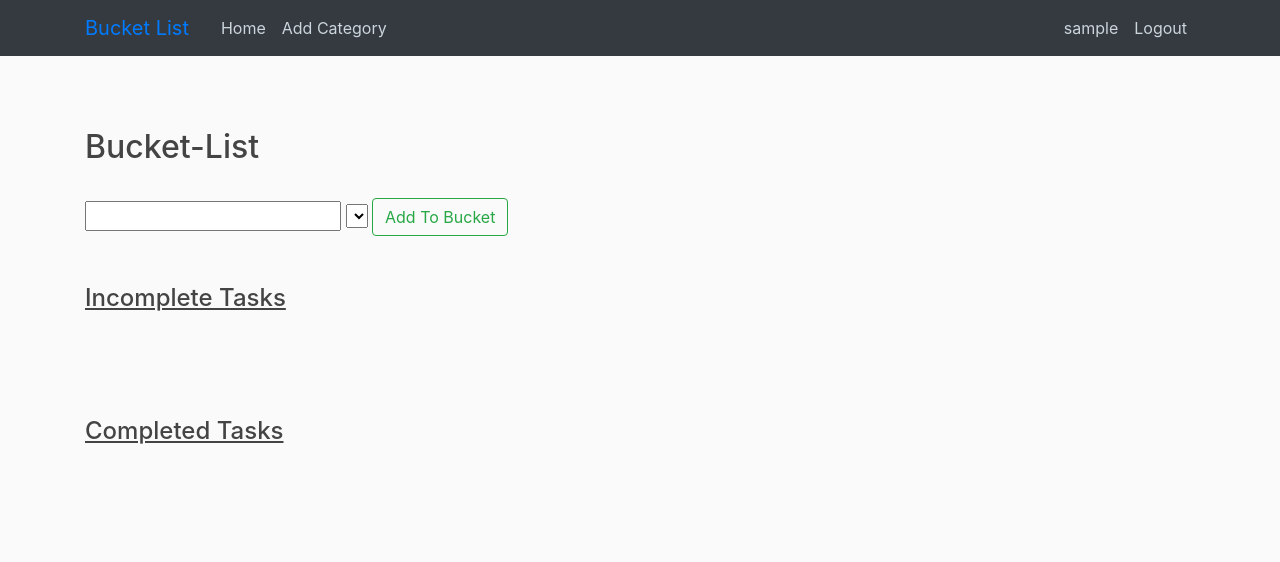
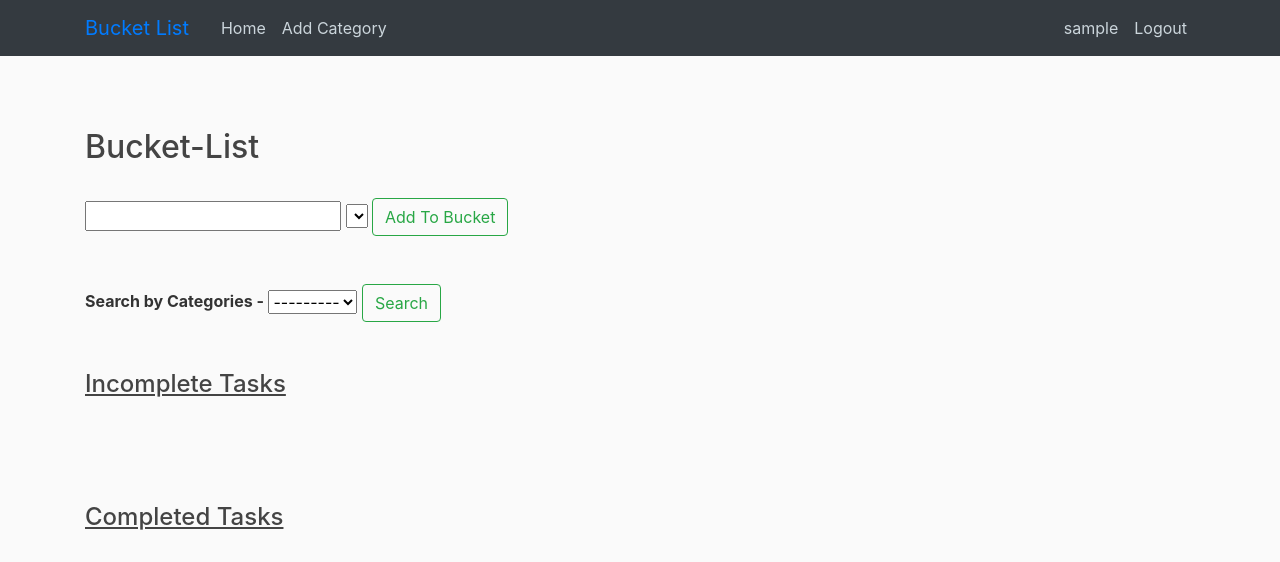
Before and after one commit to ugauniyal/Bucket-List-App, a Django app: page /tasks/ in a window 1280 px wide. Shown: the top 562 px of the page. Run offline with Django 3.2, Linux system fonts and the light colour scheme; the visitor is signed in with stand-in values (Sample User, id 1); data that the repository does not hold is empty; some libraries are stand-ins or nearby versions.

Commit message:
filter according to category feature

```diff
--- /dev/null
+++ b/django_project/bucket_list/filters.py
@@ -0,0 +1,7 @@
+import django_filters
+from .models import *
+
+class TaskFilter(django_filters.FilterSet):
+    class Meta:
+        model = Task
+        fields = ('category',)
--- a/django_project/bucket_list/templates/bucket_list/base.html
+++ b/django_project/bucket_list/templates/bucket_list/base.html
@@ -10,6 +10,7 @@
     <!-- Bootstrap CSS -->
     <link rel="stylesheet" href="https://maxcdn.bootstrapcdn.com/bootstrap/4.0.0/css/bootstrap.min.css" integrity="sha384-Gn5384xqQ1aoWXA+058RXPxPg6fy4IWvTNh0E263XmFcJlSAwiGgFAW/dAiS6JXm" crossorigin="anonymous">
     <link rel="stylesheet" type="text/css" href="{% static 'bucket_list/main.css' %}">
+
     <title>Bucket List</title>
 </head>
 <body>
@@ -25,6 +26,7 @@
               {% if user.is_authenticated %}
                 <a class="nav-item nav-link" href="{% url 'tasks' %}">Home</a>
                 <a class="nav-item nav-link" href="{% url 'category' %}">Add Category</a>
+
               {% endif %}
             </div>
             <!-- Navbar Right Side -->
--- a/django_project/bucket_list/templates/bucket_list/categories.html
+++ b/django_project/bucket_list/templates/bucket_list/categories.html
@@ -4,7 +4,6 @@
 
 {% if category_task %}
 
-    <h2>{{cat}}</h2>
 
     <br/>
     <br/>
--- a/django_project/bucket_list/templates/bucket_list/tasks.html
+++ b/django_project/bucket_list/templates/bucket_list/tasks.html
@@ -14,6 +14,15 @@
 <br/>
 <br/>
 
+<div class='filter-box'>
+    <form method="GET">
+        <b>Search by Categories -</b> {{myFilter.form.category}}
+        <input type="submit" class="btn btn-outline-success" value="Search" name="Search">
+    </form>
+</div>
+
+<br/>
+<br/>
 
 <h4><u>Incomplete Tasks</u></h4>
 <br/>
--- a/django_project/bucket_list/views.py
+++ b/django_project/bucket_list/views.py
@@ -5,7 +5,7 @@ from django.contrib import messages
 from .models import *
 from .forms import *
 from django.contrib.auth.decorators import login_required
-from django.contrib.auth.mixins import LoginRequiredMixin, UserPassesTestMixin
+from .filters import *
 
 
 def welcome(request):
@@ -18,6 +18,8 @@ def tasks(request):
     tasks = Task.objects.filter(user=request.user)
     form = TaskForm()
 
+    myFilter = TaskFilter(request.GET, queryset=tasks)
+    tasks = myFilter.qs
 
     if request.method == 'POST':
         form = TaskForm(request.POST)
@@ -28,7 +30,7 @@ def tasks(request):
             messages.success(request, "Successfully created!")
             return redirect(instance.get_absolute_url())
 
-    context = {'tasks':tasks, 'form':form}
+    context = {'tasks':tasks, 'form':form, 'myFilter':myFilter}
     return render(request, 'bucket_list/tasks.html', context)
 
 
--- a/django_project/django_project/settings.py
+++ b/django_project/django_project/settings.py
@@ -41,6 +41,7 @@ INSTALLED_APPS = [
     'django.contrib.staticfiles',
     'bucket_list',
     'users',
+    'django_filters'
 ]
 
 MIDDLEWARE = [
--- a/pyproject.toml
+++ b/pyproject.toml
@@ -9,6 +9,7 @@ python = "^3.8"
 Django = "^3.1.4"
 django-crispy-forms = "^1.10.0"
 Pillow = "^8.0.1"
+django-filter = "^2.4.0"
 
 [tool.poetry.dev-dependencies]
 pytest = "^5.2"
```
Also changed, not shown: django_project/media/profile_pics/Your_Name_des8yhD.png (added), django_project/media/profile_pics/maxresdefault.jpg (added), 1 other file.
